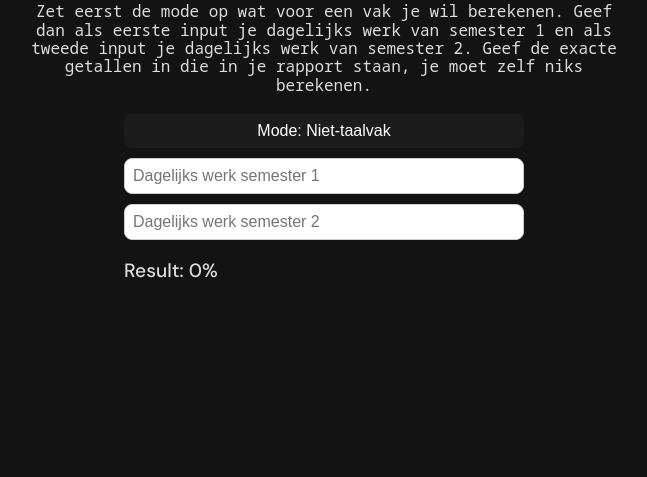
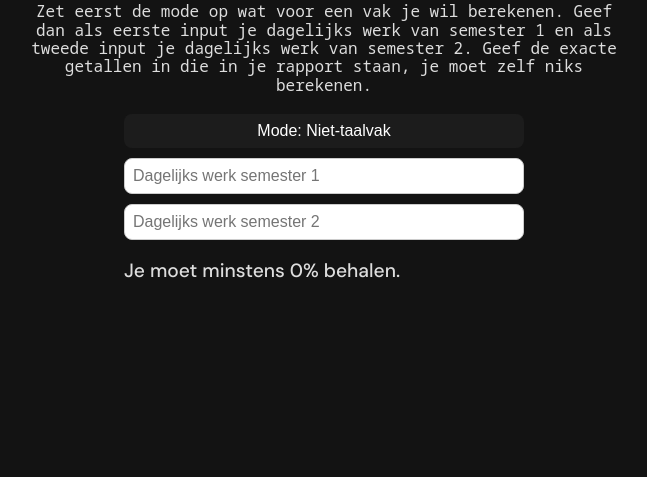
Before and after one commit to M64DiamondStar/M64Dev, a PHP site: page /exam_calculator.php in a window 1280 px wide. Shown: the part 254-731 px from the top of the page, without its empty margins (316-963 px from the left). Run offline with PHP 8.4, Linux system fonts and the light colour scheme; some libraries are stand-ins or nearby versions.

Commit message:
Edit exam result message

```diff
--- a/exam_calculator.php
+++ b/exam_calculator.php
@@ -61,7 +61,7 @@
                             <input type="number" id="inputA" placeholder="Dagelijks werk semester 1">
                             <input type="number" id="inputB" placeholder="Dagelijks werk semester 2">
 
-                            <div id="resultBox">Result: <span id="result">0</span>%</div>
+                            <div id="resultBox">Je moet minstens <span id="result">0</span>% behalen.</div>
                         </div>
                     </section>
                 </div>
```
